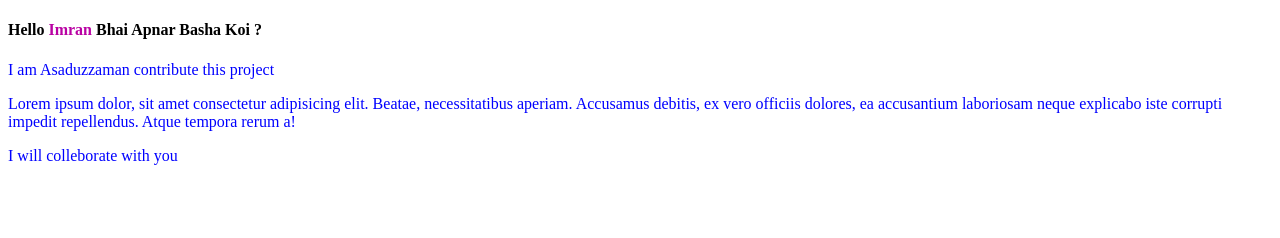
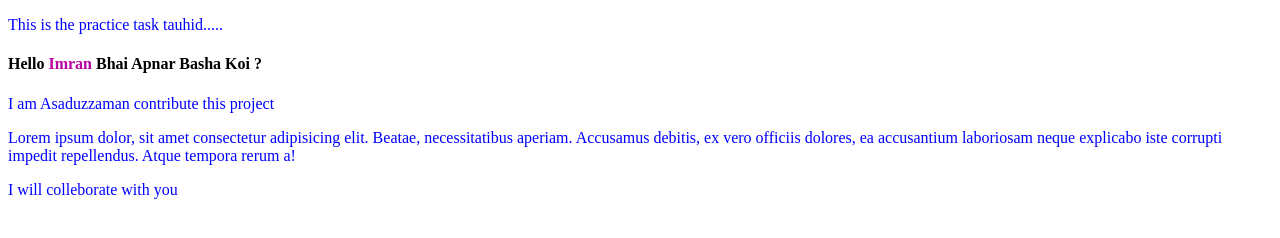
Before and after one commit to DeveloperImran1/human-life, a plain HTML site: page index.html in a window 1280 px wide. Drawn offline with Linux system fonts and the light colour scheme.

Commit message:
my first commit

```diff
--- a/index.html
+++ b/index.html
@@ -5,6 +5,8 @@
     <meta charset="UTF-8">
     <meta name="viewport" content="width=device-width, initial-scale=1.0">
     <title>Document</title>
+
+
     <style>
         p{
             color: blue;
@@ -20,6 +22,7 @@
 </head>
 
 <body>
+    <p>This is the practice task   tauhid.....</p>
     <h4>Hello <strong>Imran</strong> Bhai Apnar Basha Koi ?</h4>
     <p>I am Asaduzzaman contribute this project</p>
     <p >Lorem ipsum dolor, sit amet consectetur adipisicing elit. Beatae, necessitatibus aperiam. Accusamus debitis, ex
```
